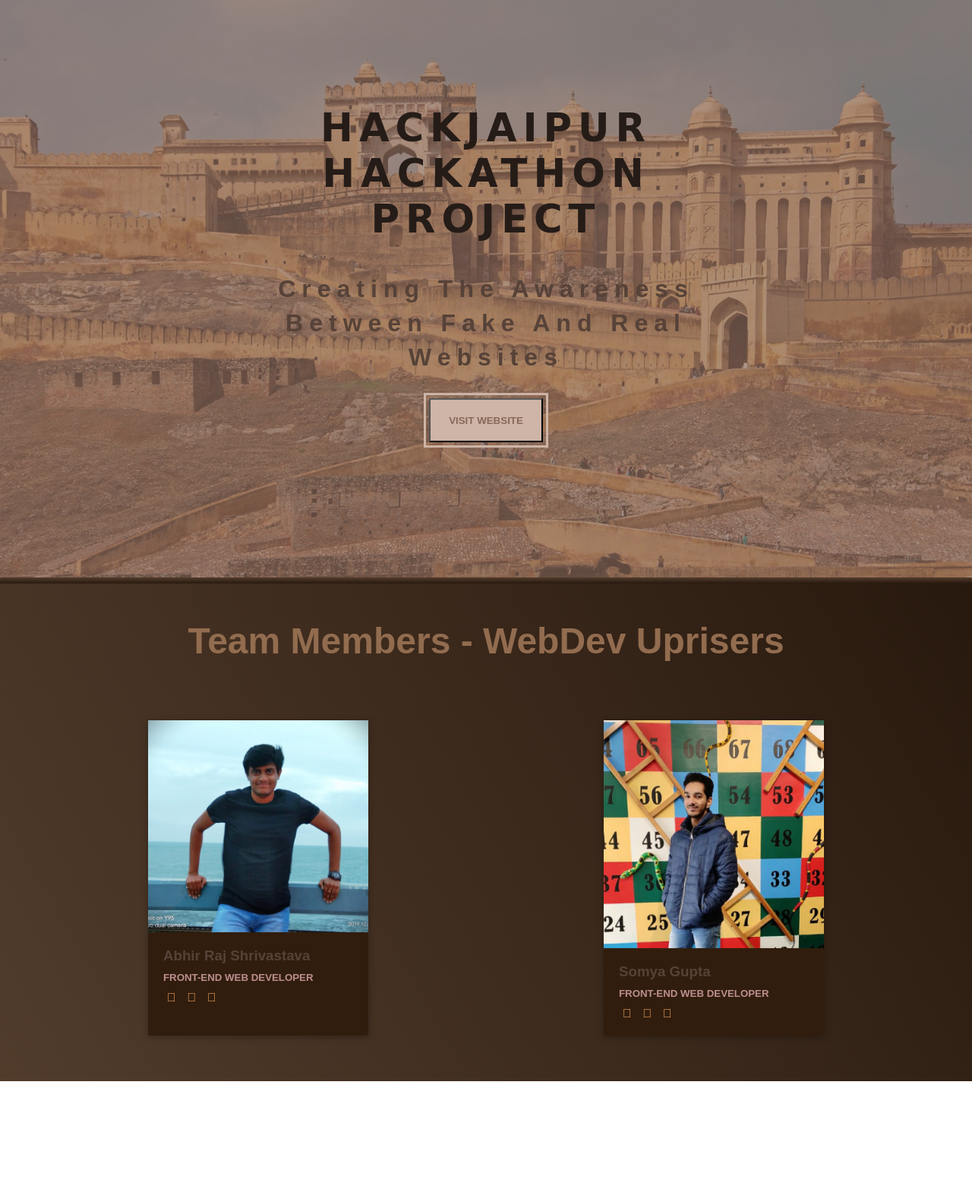
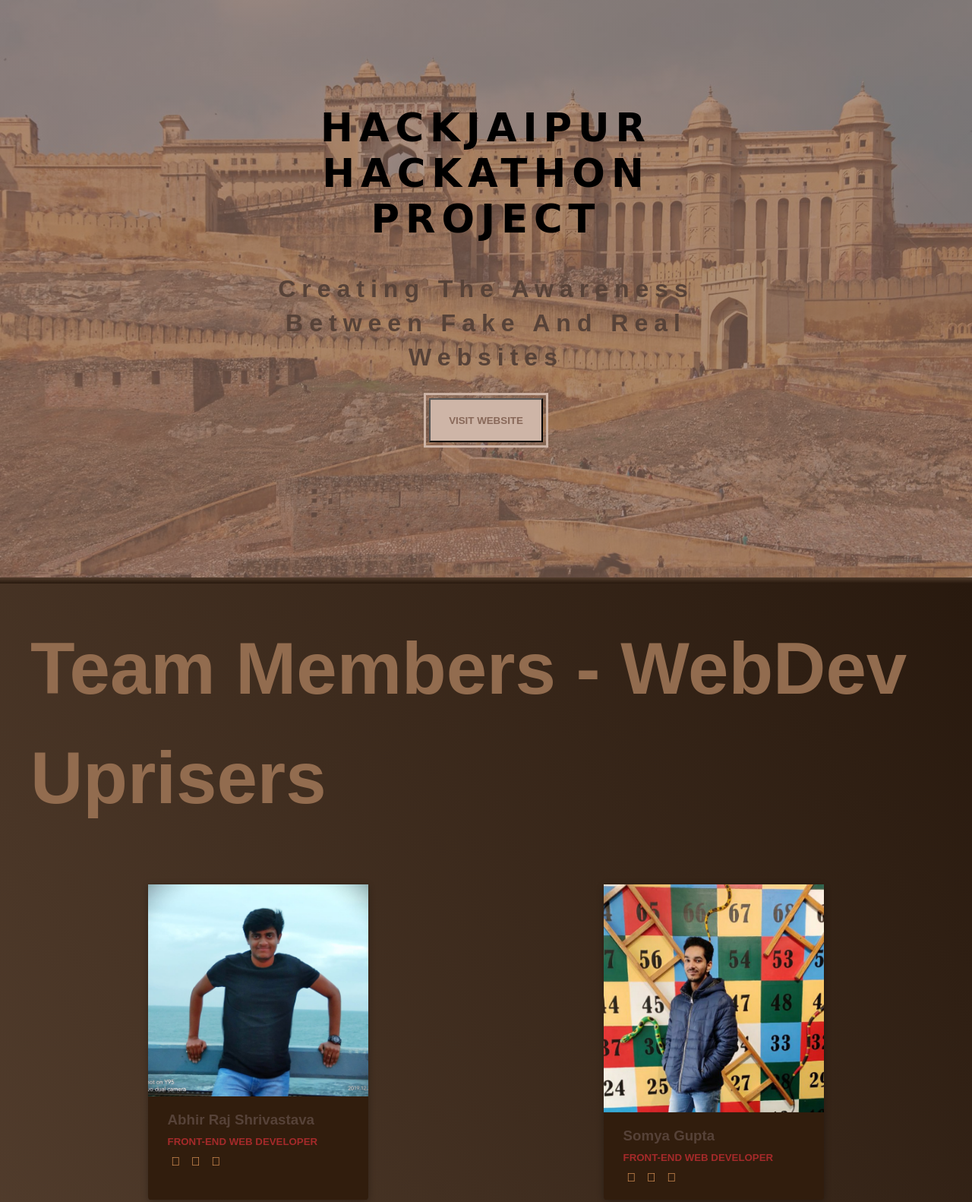
Before and after one commit to somya339/hack, a website: page Bootstrap/html/front.html in a window 1280 px wide. Shown: the part 40-1622 px from the top of the page at 76% size. Before the commit the page ends 1463 px from the top, so only its background shows below. Drawn offline with Linux system fonts and the light colour scheme; files that its build step writes are made by us from their sources; files whose address does not match are found by name.

Commit message:
added changes

```diff
--- a/Bootstrap/public/css/cover.css
+++ b/Bootstrap/public/css/cover.css
@@ -43,13 +43,13 @@ header {
   text-align: center;
   transform: translate(-50%, -50%);
   letter-spacing: 0.5rem;
-  text-transform: capitalize;
+  text-transform: uppercase;
 }
 
 .banner-content {
   font-size: 3.2rem;
   font-family: var(--mainHeading);
-  color: #251C18;
+  color: black;
   animation: slideLeft 5s ease-in-out 1;
 }
 
@@ -128,7 +128,7 @@ header {
   }
 
   75% {
-    transform: translateX(-50px);
+    transform: translateX(-60px);
   }
 
   100% {
@@ -162,20 +162,20 @@ header {
 .img-footer {
   padding: 20px;
   display: flex;
-  justify-content: space-between;
+  justify-content: space-around;
 }
 
 .title-text {
-  font-size: 3rem;
+  font-size: 6rem;
   font-weight: bold;
-  text-align: center;
+  text-align: left;
   color: #926C4F;
   margin-bottom: 3rem;
 }
 
 .team-img {
   background: cover;
-  background-repeat: no-repeat;
+  background-repeat: repeat;
   background-attachment: fixed;
 }
 
@@ -184,8 +184,8 @@ header {
 }
 
 .footer-info h5 {
-  color: rosybrown;
-  font-weight: bold;
+  color: brown;
+  font-weight: bolder;
   margin: 10px 0;
   text-transform: uppercase;
 }
```
